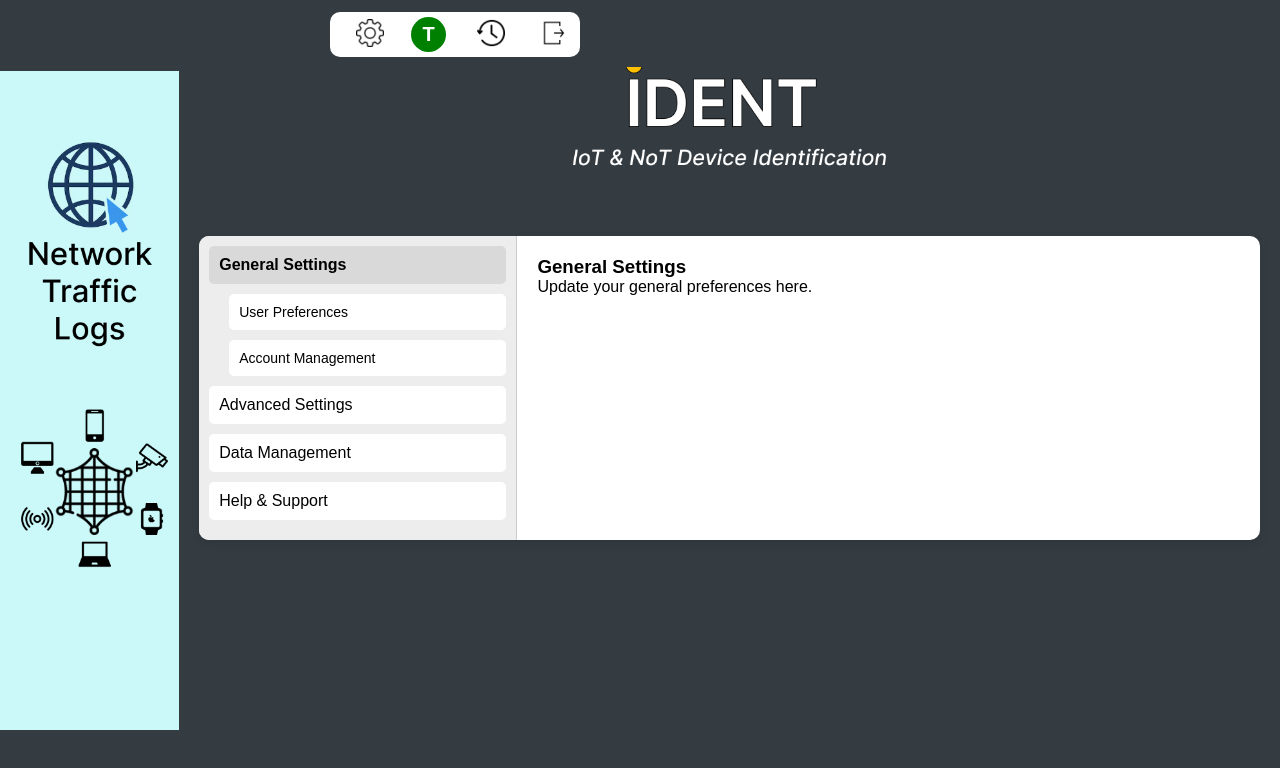
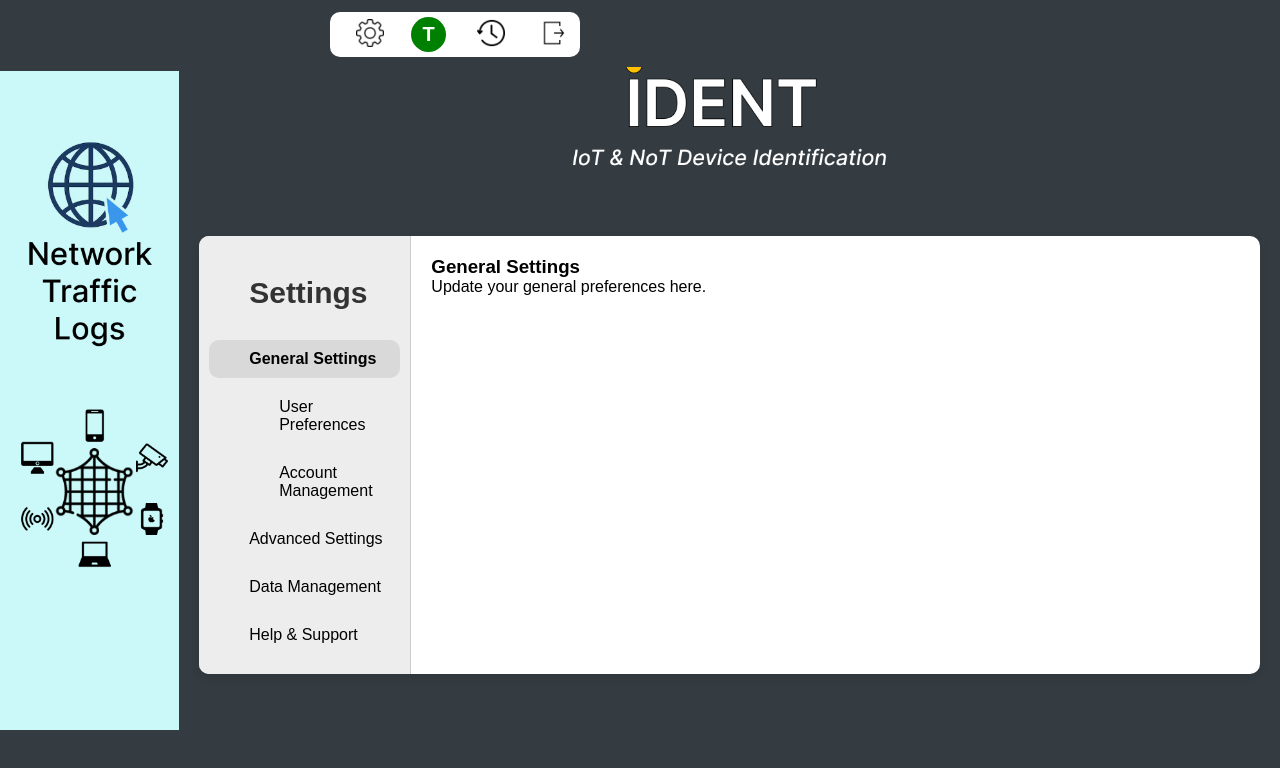
Before and after one commit to TalFlint1/iot-not-identification, a React (Create React App) app: page / in a window 1280 px wide. Both pictures are taken after a click on the button "General Settings". Shown: the top 768 px of the page. Built offline with nearby package versions, Linux system fonts and the light colour scheme.

Commit message:
menu is ready

```diff
--- a/src/components/SettingsScreen.js
+++ b/src/components/SettingsScreen.js
@@ -99,12 +99,27 @@ const SettingsScreen = () => {
           {/* Menu */}
           <div
             style={{
-              width: "30%",
+              width: "20%",
               padding: "10px",
               backgroundColor: "#EDEDED",
               borderRight: "1px solid #ccc",
             }}
           >
+            {/* Settings Header */}
+            <h3
+              style={{
+                fontSize: "30px",
+                fontWeight: "bold",
+                margin: "10px 0 20px",
+                textAlign: "left",
+                color: "#333",
+                marginBottom: "30px",
+                marginTop: "30px",
+                paddingLeft: "40px",
+              }}
+            >
+              Settings
+            </h3>
             {menuItems.map((item) => (
               <div key={item.title}>
                 <button
@@ -114,26 +129,27 @@ const SettingsScreen = () => {
                   style={{
                     width: "100%",
                     padding: "10px",
+                    paddingLeft: "40px",
                     marginBottom: "10px",
                     border: "none",
-                    backgroundColor: activeTab === item.title ? "#D9D9D9" : "#fff",
+                    backgroundColor: activeTab === item.title ? "#D9D9D9" : "#EDEDED",
                     cursor: "pointer",
                     textAlign: "left",
                     fontSize: "16px",
-                    borderRadius: "5px",
+                    borderRadius: "10px",
                     transition: "0.3s",
                     fontWeight: activeTab === item.title ? "bold" : "normal",
                   }}
                   onMouseEnter={(e) => (e.target.style.backgroundColor = "#DDDDDD")}
                   onMouseLeave={(e) =>
                     (e.target.style.backgroundColor =
-                      activeTab === item.title ? "#D9D9D9" : "#fff")
+                      activeTab === item.title ? "#D9D9D9" : "#EDEDED")
                   }
                 >
                   {item.title}
                 </button>
                 {item.children && expandedTab === item.title && (
-                  <div style={{ paddingLeft: "20px" }}>
+                  <div style={{ paddingLeft: "60px" }}>
                     {item.children.map((child) => (
                       <button
                         key={child}
@@ -143,18 +159,18 @@ const SettingsScreen = () => {
                           padding: "10px",
                           marginBottom: "10px",
                           border: "none",
-                          backgroundColor: activeTab === child ? "#D9D9D9" : "#fff",
+                          backgroundColor: activeTab === child ? "#D9D9D9" : "#EDEDED",
                           cursor: "pointer",
                           textAlign: "left",
-                          fontSize: "14px",
-                          borderRadius: "5px",
+                          fontSize: "16px",
+                          borderRadius: "10px",
                           transition: "0.3s",
                           fontWeight: activeTab === child ? "bold" : "normal",
                         }}
                         onMouseEnter={(e) => (e.target.style.backgroundColor = "#DDDDDD")}
                         onMouseLeave={(e) =>
                           (e.target.style.backgroundColor =
-                            activeTab === child ? "#D9D9D9" : "#fff")
+                            activeTab === child ? "#D9D9D9" : "#EDEDED")
                         }
                       >
                         {child}
```
